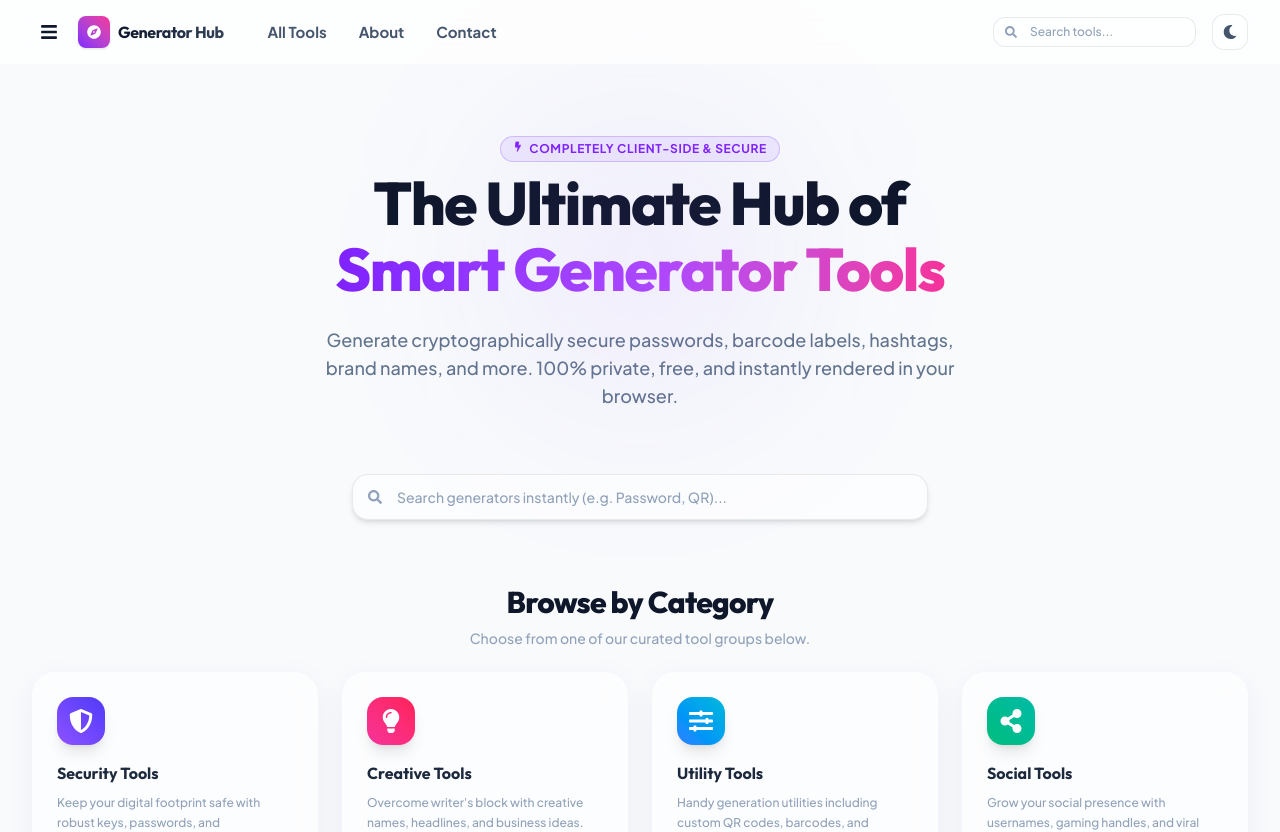
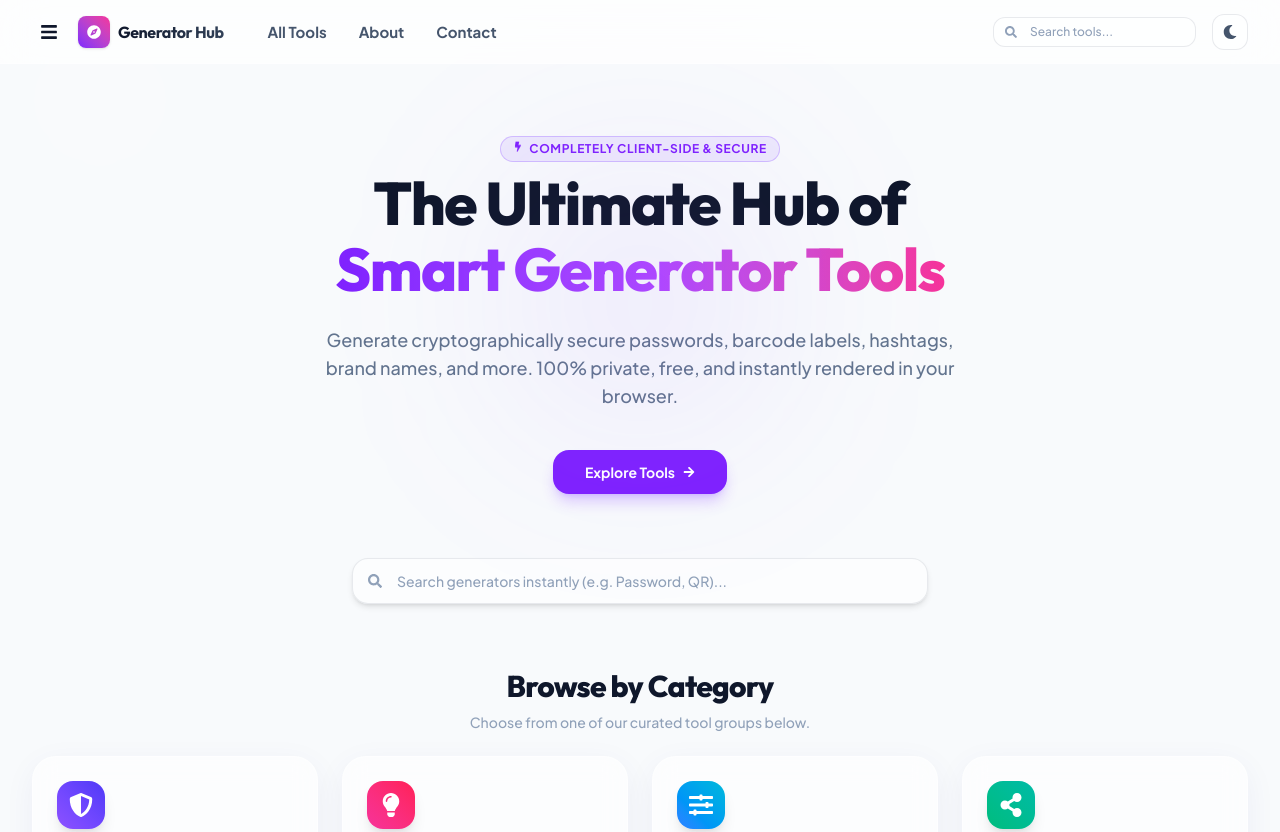
Before and after one commit to Gulhane-Shivani/Generator_hub, a React (Vite) app: page / in a window 1280 px wide. Shown: the top 832 px of the page. Built offline with nearby package versions, Linux system fonts and the light colour scheme.

Commit message:
implement LandingPage component with search, category browsing, and trending tools sections

```diff
--- a/src/pages/LandingPage.jsx
+++ b/src/pages/LandingPage.jsx
@@ -80,7 +80,19 @@ const LandingPage = () => {
         >
           Generate cryptographically secure passwords, barcode labels, hashtags, brand names, and more. 100% private, free, and instantly rendered in your browser.
         </motion.p>
-        {/* Explore Generators button removed as requested */}
+        <motion.div
+          initial={{ opacity: 0, y: 20 }}
+          animate={{ opacity: 1, y: 0 }}
+          transition={{ delay: 0.3, duration: 0.5 }}
+          className="pt-4 flex justify-center gap-4"
+        >
+          <Link
+            to="/tools"
+            className="py-3 px-8 rounded-2xl bg-violet-600 hover:bg-violet-700 text-white font-bold shadow-lg shadow-violet-500/30 transition-all flex items-center gap-2 text-sm cursor-pointer"
+          >
+            Explore Tools <FaArrowRight className="text-xs" />
+          </Link>
+        </motion.div>
       </section>
 
       {/* 2. SEARCH TOOL SECTION */}
```
